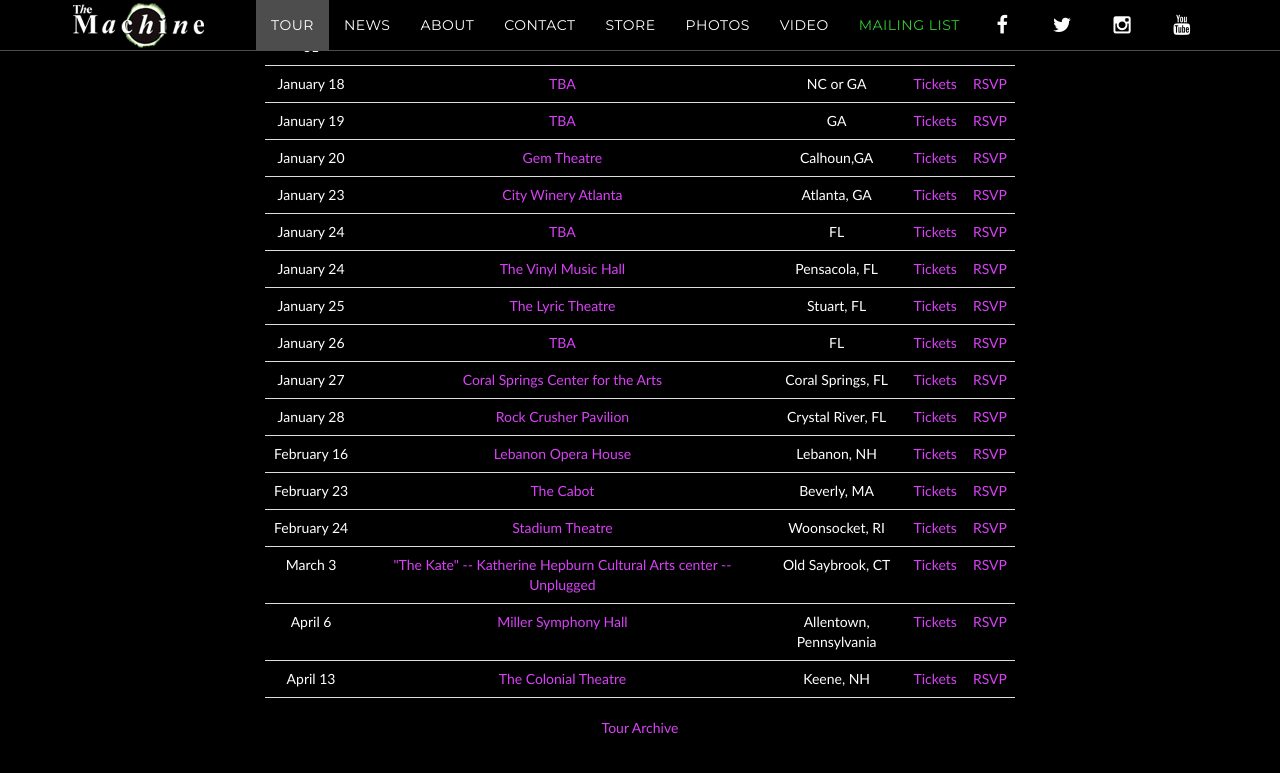
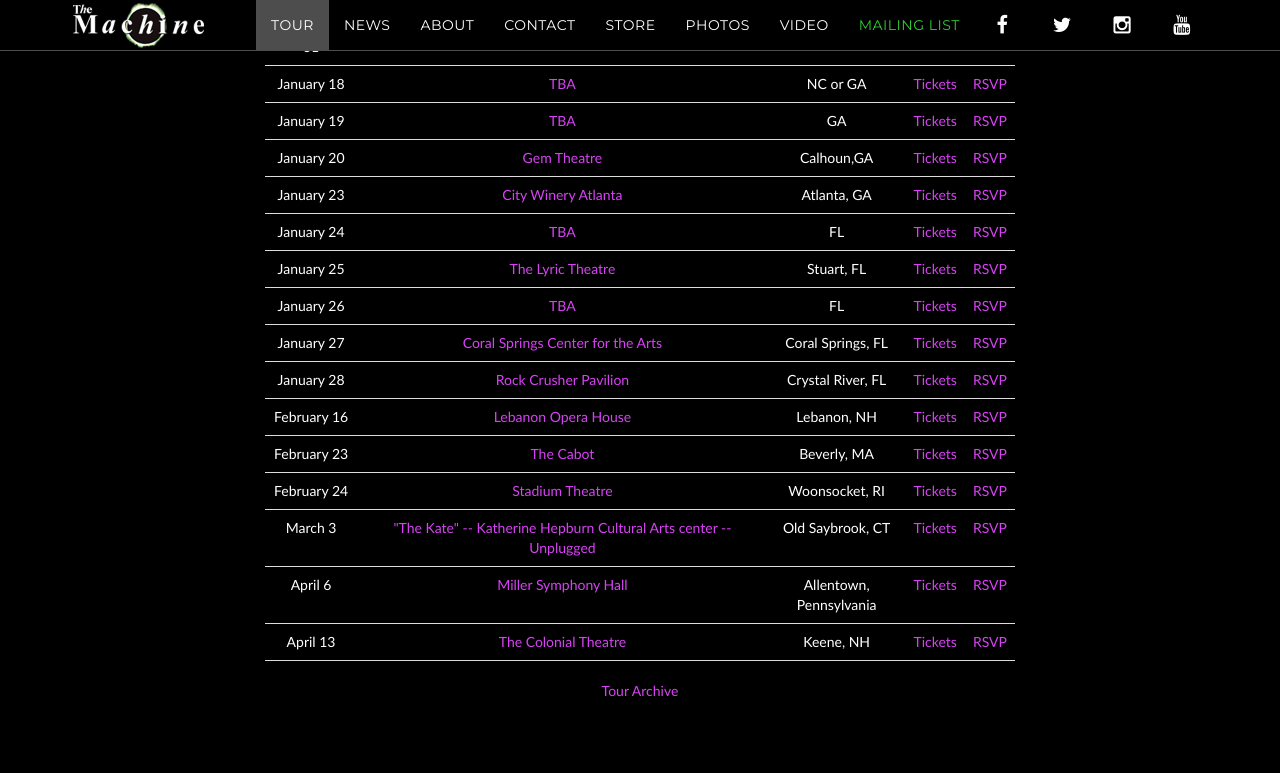
Before and after one commit to machineweb/machineweb.github.io, a Jekyll site: the page built from index.html, in a window 1280 px wide and 900 px high, scrolled down 1409 px. Shown: the top 773 px of the window. Built offline with Jekyll 4.4.1, drawn with Linux system fonts in a browser that asks for light colours; comment, search, counter and statistics services are not loaded.

Commit message:
Updated tour

```diff
--- a/_data/tour.yml
+++ b/_data/tour.yml
@@ -3321,11 +3321,3 @@
     tickets-url: "https://www.ticketfly.com/purchase/event/1587034"
     rsvp-url: "https://www.facebook.com/events/127980774574643/?context=create&previousaction=create&ref=5&page_id_source=56922104274&sid_create=3305735390&action_history=[%7B%22surface%22%3A%22create_dialog%22%2C%22mechanism%22%3A%22page_create_dialog%22%2C%22extra_data%22%3A[]%7D]&has_source=1"
     order: "1512799200000"
-
-  - date: "January 24 2018"
-    venue: "The Vinyl Music Hall"
-    venue-url: "https://www.ticketfly.com/purchase/event/1589168?_ga=2.32566718.140907578.1510101559-422759036.1508201530"
-    location: "Pensacola, FL"
-    tickets-url: "https://www.ticketfly.com/purchase/event/1589168?_ga=2.32566718.140907578.1510101559-422759036.1508201530"
-    rsvp-url: "https://www.facebook.com/events/1564881343558744/"
-    order: "1516773600000"
```
